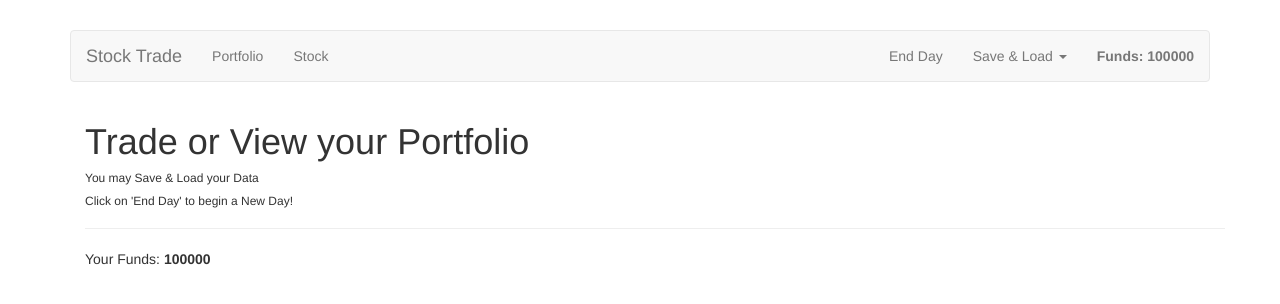
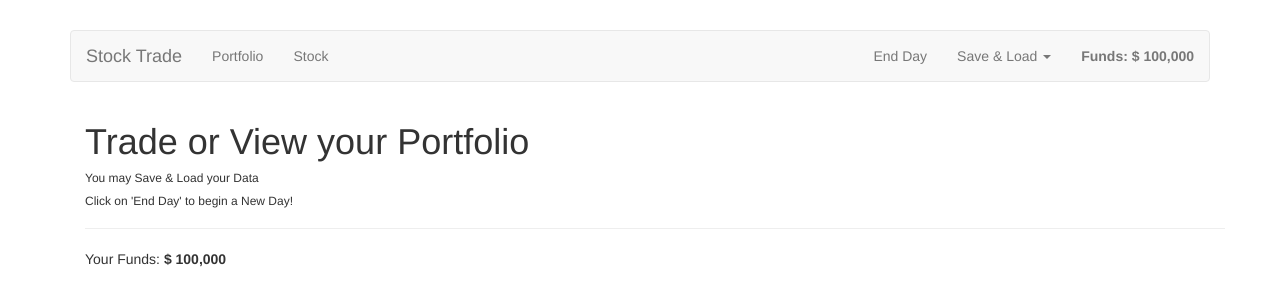
Before and after one commit to fernando1419/vuejs-stock-trade, a Vue app: page / in a window 1280 px wide. Shown: the top 304 px of the page. Built offline with nearby package versions, Linux system fonts and the light colour scheme.

Commit message:
Adding currency filter to make funds look nicer

```diff
--- a/src/main.ts
+++ b/src/main.ts
@@ -6,6 +6,10 @@ import store from './store'
 
 Vue.config.productionTip = false
 
+Vue.filter('currency', (value: number) => {
+    return '$ ' + value.toLocaleString();
+});
+
 new Vue({
     router,
     store,
--- a/src/views/Header.vue
+++ b/src/views/Header.vue
@@ -10,7 +10,7 @@
                     <router-link to="/portfolio" active-class="active" tag="li"><a>Portfolio</a></router-link>
                     <router-link to="/stocks" active-class="active" tag="li"><a>Stock</a></router-link>
                 </ul>
-                <strong class="navbar-text navbar-right">Funds: {{ funds }}</strong>
+                <strong class="navbar-text navbar-right">Funds: {{ funds | currency}}</strong>
 
                 <ul class="nav navbar-nav navbar-right">
                     <li><a href="#">End Day</a></li>
--- a/src/views/Home.vue
+++ b/src/views/Home.vue
@@ -4,7 +4,7 @@
         <h6>You may Save & Load your Data</h6>
         <h6>Click on 'End Day' to begin a New Day!</h6>
         <hr>
-        <p>Your Funds: <strong> {{ funds }} </strong> </p>
+        <p>Your Funds: <strong> {{ funds | currency }} </strong> </p>
     </div>
 </template>
 
```
